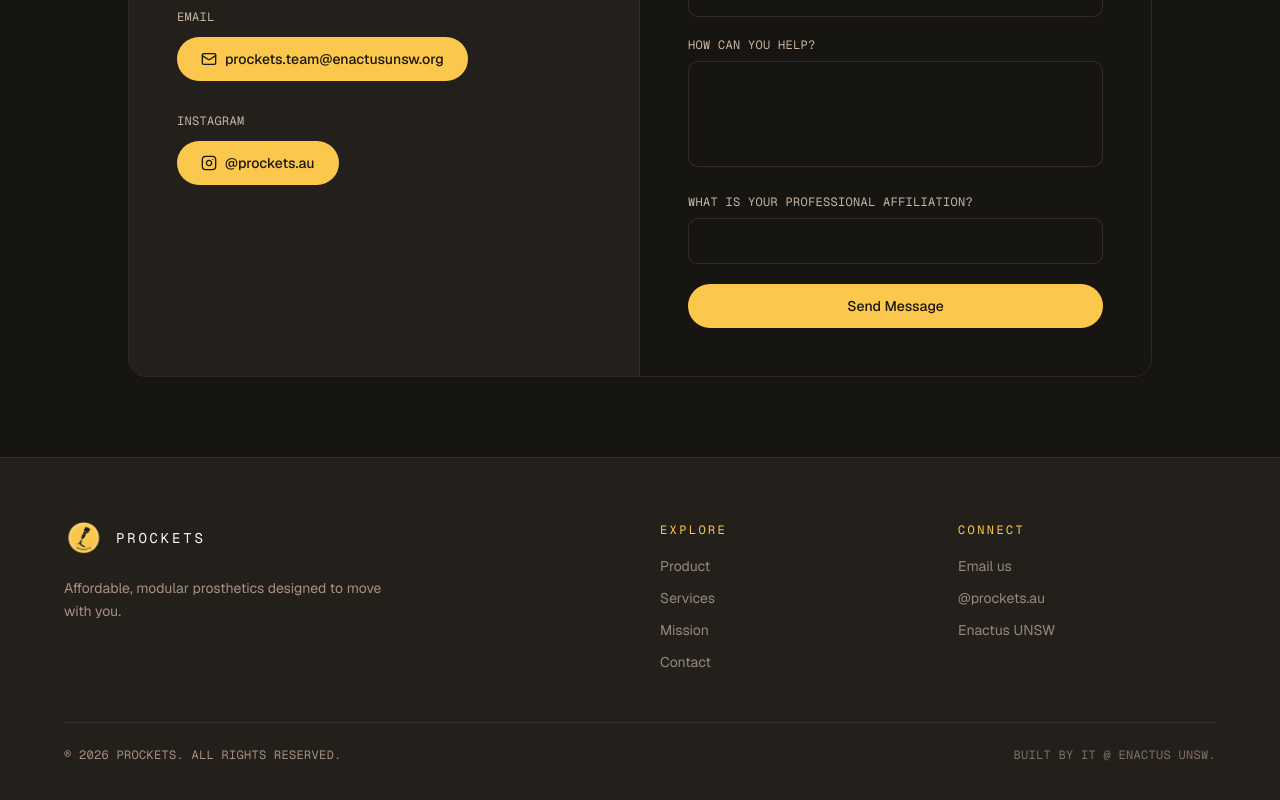
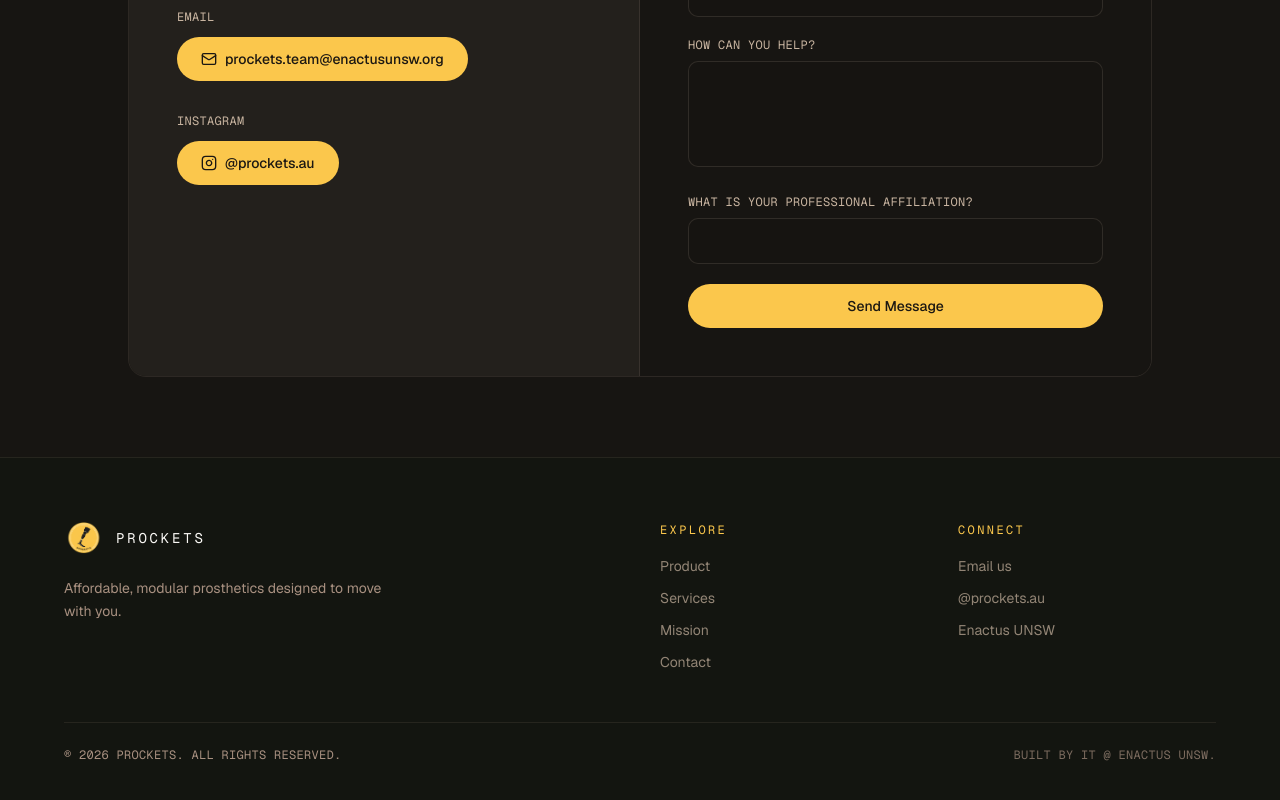
Before and after one commit to enactus-unsw/prockets, a Next.js app: page /contact in a window 1280 px wide. Shown: the part 524-1324 px from the top of the page. Built offline with nearby package versions, Linux system fonts and the light colour scheme.

Commit message:
change navbar + footer colour

```diff
--- a/src/app/components/Footer.tsx
+++ b/src/app/components/Footer.tsx
@@ -25,7 +25,7 @@
     <footer
       className="border-t px-8 py-12 md:px-16 md:py-16"
       style={{
-        background: colors[800],
+        background: colors["footer"],
         color: colors[100],
         borderColor: `${colors[200]}1a`,
       }}
--- a/src/app/components/Navbar.tsx
+++ b/src/app/components/Navbar.tsx
@@ -22,7 +22,7 @@
     <header
       className="sticky top-0 z-50 border-b"
       style={{
-        background: colors[900],
+        background: colors["nav"],
         borderColor: `${colors[200]}1a`,
       }}
     >
--- a/src/app/components/theme.ts
+++ b/src/app/components/theme.ts
@@ -18,6 +18,8 @@
   700: "#332e28",
   800: "#23201c",
   900: "#171512",
+  nav: "#131510",
+  footer: "#131510",
 };
 
 /** Logo amber. Used sparingly: primary CTA, active nav, rules, hero glow. */
```
